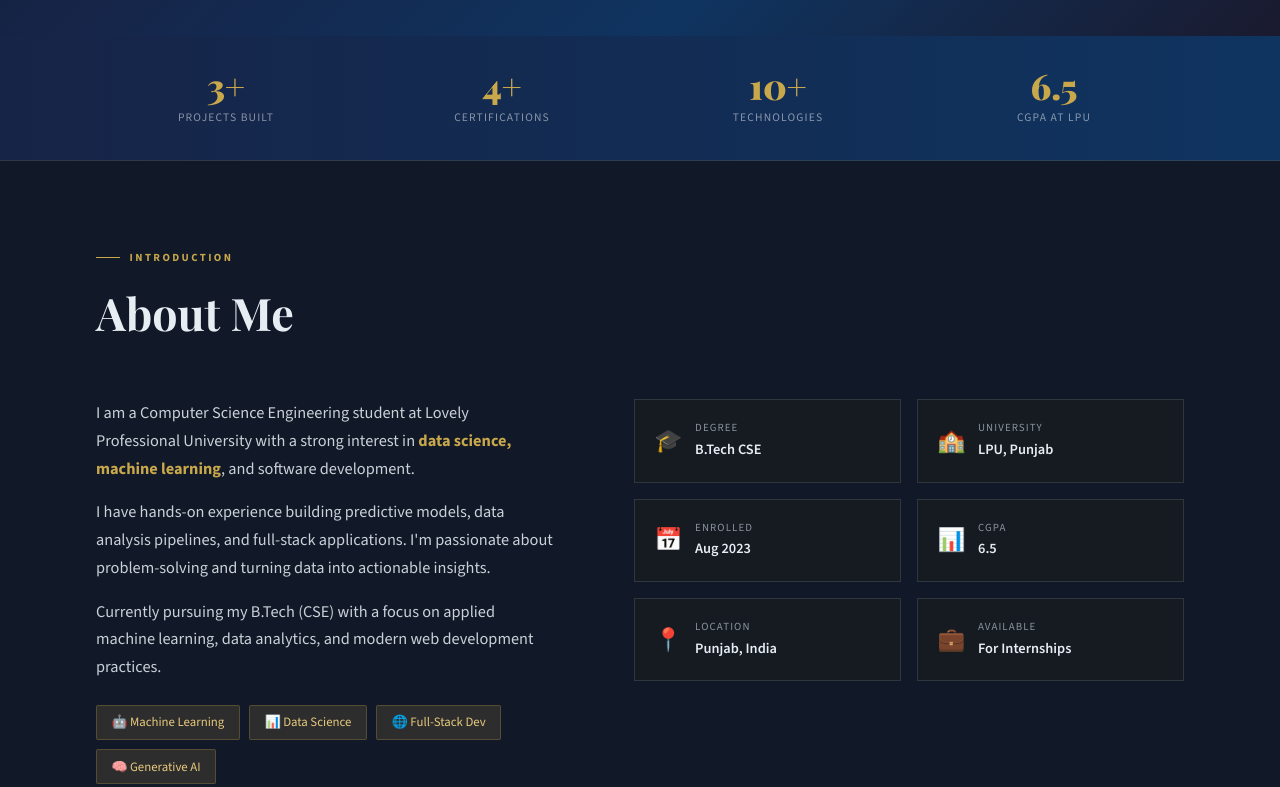
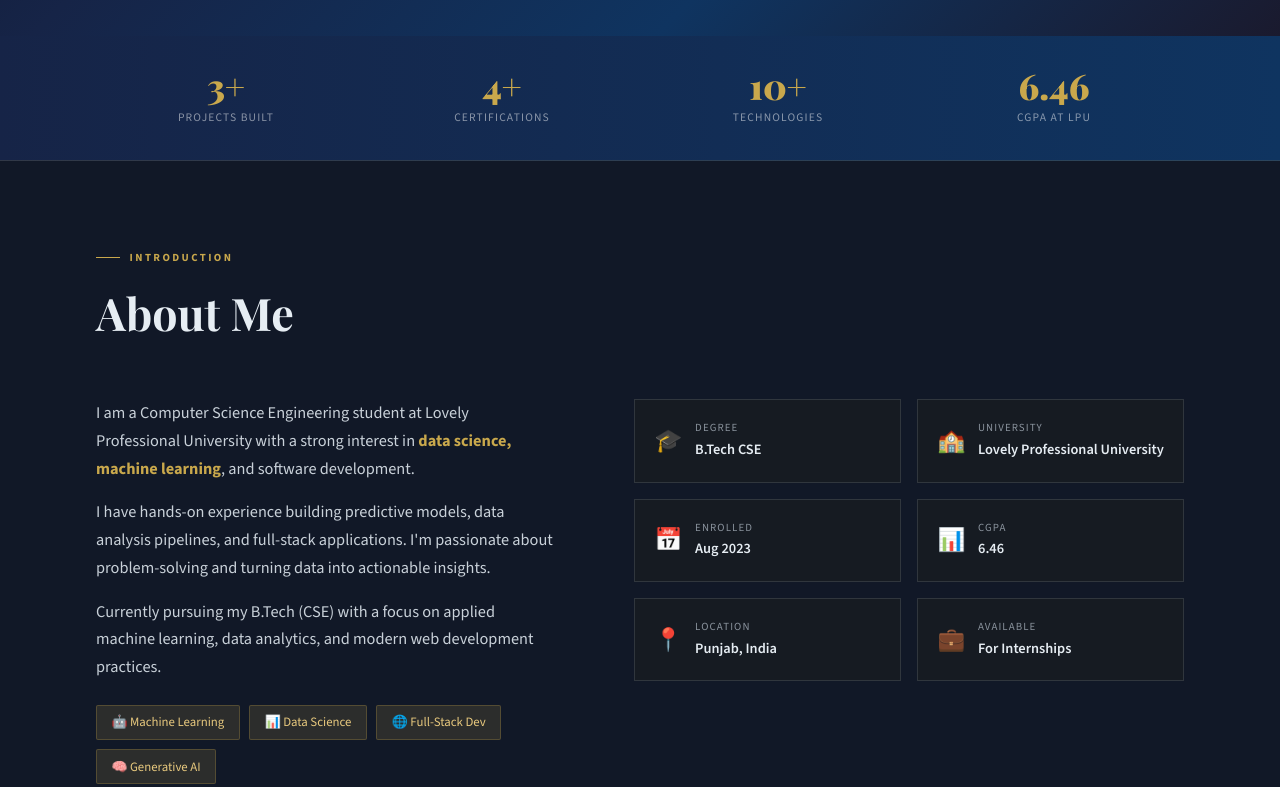
Before and after one commit to rahulraj24590/Portfolio, a plain HTML site: page index.html in a window 1280 px wide. Shown: the part 764-1551 px from the top of the page. Drawn offline with nearby package versions, Linux system fonts and the light colour scheme.

```diff
--- a/index.html
+++ b/index.html
@@ -610,7 +610,7 @@
     <div class="stat-label">Technologies</div>
   </div>
   <div class="stat-item reveal">
-    <div class="stat-num">6.5</div>
+    <div class="stat-num">6.46</div>
     <div class="stat-label">CGPA at LPU</div>
   </div>
 </div>
@@ -639,7 +639,7 @@
         </div>
         <div class="fact-card">
           <span class="fact-icon">🏫</span>
-          <div class="fact-text"><p>University</p><p>LPU, Punjab</p></div>
+          <div class="fact-text"><p>University</p><p>Lovely Professional University</p></div>
         </div>
         <div class="fact-card">
           <span class="fact-icon">📅</span>
@@ -647,7 +647,7 @@
         </div>
         <div class="fact-card">
           <span class="fact-icon">📊</span>
-          <div class="fact-text"><p>CGPA</p><p>6.5</p></div>
+          <div class="fact-text"><p>CGPA</p><p>6.46</p></div>
         </div>
         <div class="fact-card">
           <span class="fact-icon">📍</span>
@@ -771,7 +771,7 @@
       <div class="edu-item">
         <div class="edu-header">
           <p class="edu-title">B.Tech – Computer Science Engineering</p>
-          <span class="edu-badge">CGPA: 6.5</span>
+          <span class="edu-badge">CGPA: 6.46</span>
         </div>
         <p class="edu-place">🏫 Lovely Professional University, Punjab</p>
         <p class="edu-period">Aug 2023 – Present</p>
```
